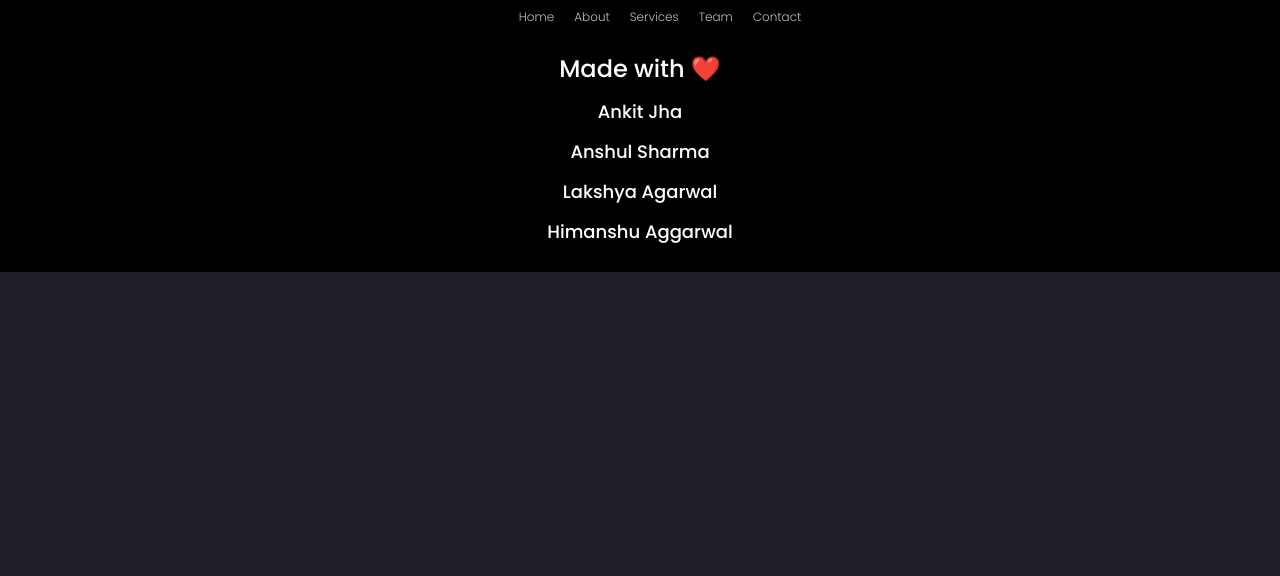
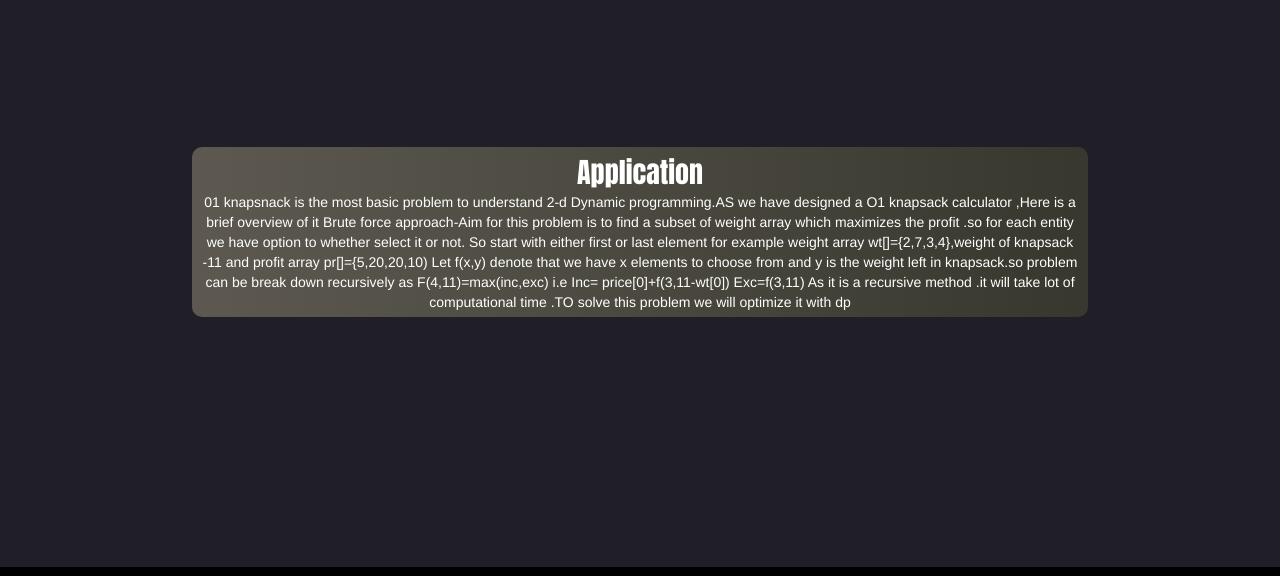
Before and after one commit to 18ankitjha/Knapsack, a plain HTML site: page index.html in a window 1280 px wide. Shown: the part 1960-2536 px from the top of the page. Before the commit the page ends 2232 px from the top, so only its background shows below. Drawn offline with nearby package versions, Linux system fonts and the light colour scheme.

Commit message:
application

```diff
--- a/index.html
+++ b/index.html
@@ -198,6 +198,30 @@
       </main>
     </section>
 
+    <main>
+
+      <div class="contain">
+        <div class="accent-title">
+          Application
+        </div>
+        <div>
+          01 knapsnack is the most basic problem to understand 2-d
+          Dynamic programming.AS we have designed a O1 knapsack calculator ,Here is a brief overview of it
+          Brute force approach-Aim for this problem is to find a subset of weight array which maximizes the profit .so for each entity we have option to whether select it or not.
+          So start with either first or last element for example         weight array wt[]={2,7,3,4},weight of knapsack -11 and profit array pr[]={5,20,20,10)
+          Let f(x,y) denote that we have x elements to choose from and y is the weight left in knapsack.so problem can be break down recursively as
+
+          F(4,11)=max(inc,exc)  i.e
+          Inc= price[0]+f(3,11-wt[0])
+          Exc=f(3,11)
+          As it is a recursive method .it will take lot of computational time .TO solve this problem we will optimize it with dp
+
+
+        </div>
+      </div>
+
+    </main>
+
     <footer class="footer">
 
       <ul class="social-icon">
```
